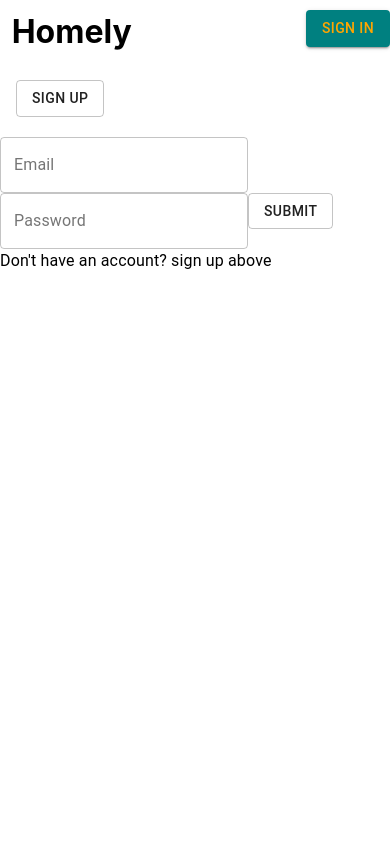
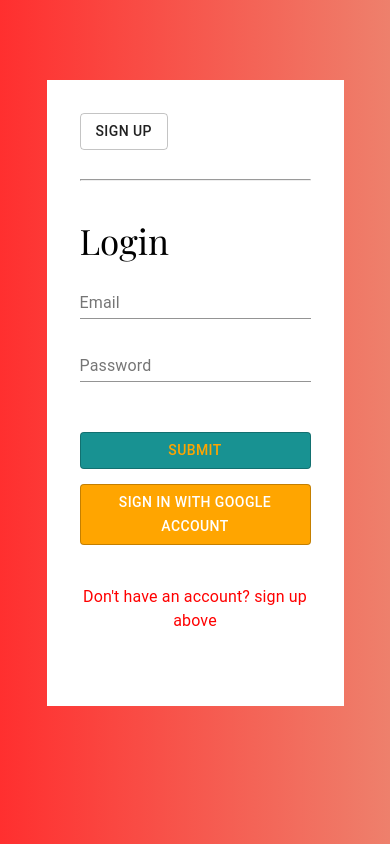
Before and after one commit to Hycient195/Homely, a Next.js app: page /sign_up in a window 390 px wide. Built offline with nearby package versions, Linux system fonts and the light colour scheme.

Commit message:
Fixed sign in and sign up screens

```diff
--- a/components/nav/Nav.jsx
+++ b/components/nav/Nav.jsx
@@ -19,12 +19,15 @@ export default function Nav () {
     }
     return(
         <div className={styles.container}>
-            {/* <div className={styles.body}> */}
-                {/* <Container> */}
+
+               <div className={styles.title_container}>
                     <h1 class={styles.title}>Homely</h1>
+               </div>
             {
                 loggedInVendor === undefined ? (
+                    <div className={styles.signin_container}>
                         <Button href='/sign_up' variant='contained' className={styles.signIn}>Sign In</Button>
+                    </div>
                 ):(
                     <div className={styles.user}>
                         <a href={`/vendor_profile/${loggedInVendor?.result?._id}`}>
@@ -44,16 +47,6 @@ export default function Nav () {
 
 
             </div>
-
-            {/* </div> */}
-            {/* <Paper className={styles.sideNav}>
-            <br/><br/><br/><br/>
-            <Button onClick={handleLogout}>Logout</Button>
-                <select name="" id="">
-                    <option value="">Add Property</option>
-                    <option value=""></option>
-                </select>
-            </Paper> */}
         </div>
 
     )
--- a/components/nav/nav.module.css
+++ b/components/nav/nav.module.css
@@ -25,7 +25,7 @@
 } */
 .signIn{
     float : right ;
-    margin : 10px 0px 0px 0px !important;
+    margin : 13px 0px 0px 0px !important;
     /* background: rgb(155, 245, 20) !important; */
     background: teal !important;
     color: orange !important;
@@ -42,7 +42,7 @@
     width : 50px;
     border-radius : 50%;
     /* float : right; */
-    margin : 10px 0px 0px 0px !important;
+    margin : 6px 0px 0px 0px !important;
 
 }
 .user{
@@ -64,21 +64,18 @@
     /* float : right; */
     padding : 0px 5px;
     margin-top : 20px;
-    background: white;
+    background: white !important;
     width : 25px;
-    border-radius: 5px;
+}
+
+.select:active{
+    background: white !important;
 }
 
 .title{
     float: left;
     display: inline;
-    margin: 3%;
-}
-
-.title_container{
-    width: 80%;
-    height: 80px;
-    background: red;
+    /* margin: 3%; */
 }
 
 .container{
@@ -110,7 +107,7 @@
     .container{
         width: 100%;
         /* padding: 3%; */
-        padding: 0px;
+        /* padding: 0px; */
         position: fixed;
         top : 0;
         background-color: whitesmoke;
@@ -120,7 +117,7 @@
     .title{
         float: left;
         display: inline;
-        margin: 3%;
+        margin: 2% 0 0 0;
         width: 70%;
         height : 80px;
     }
--- a/pages/_app.js
+++ b/pages/_app.js
@@ -4,6 +4,18 @@ import store from '../redux/store/store';
 import Layout from '../components/layout/layout';
 
 function MyApp({ Component, pageProps }) {
+
+  if(Component.getLayout){
+    console.log('the per page')
+    return(
+      <ReduxProvider store={store}>
+        {/* <div style={{height: "80px"}}></div> */}
+        {
+          Component.getLayout(<Component {...pageProps} />)
+        }
+      </ReduxProvider>
+    )
+  }
   return(
     <>
       <ReduxProvider store={store}>
@@ -13,6 +25,8 @@ function MyApp({ Component, pageProps }) {
       </ReduxProvider>
     </>
   )
+
+
 }
 
 export default MyApp
--- a/pages/sign_up/index.js
+++ b/pages/sign_up/index.js
@@ -53,110 +53,168 @@ const SignUp = () => {
     }
 
     return (
+        <div className={styles.wrapper_container}>
+
+           <div className={styles.content}>
            <div>
-
-            <Container>
                 {
                     page == SIGN_IN_PAGE?(
                         <Button onClick={togglePage} variant="outlined">Sign Up</Button>
                     ):(
-                        <Button onClick={togglePage} variant="outlined">Sign In</Button>
+                        <Button onClick={togglePage} variant="outlined" >Sign In</Button>
                     )
                 }
-                {/* {JSON.stringify(userDetails)} */}
-
-
-            </Container>
+               {/* <hr/> */}
+            </div>
             <br/>
+            <hr/>
             {
                 page == SIGN_IN_PAGE?(
-                    <form onSubmit={handleSign_in}>
+                    <form onSubmit={handleSign_in} className={styles.sign_in_form}>
+                        <Typography variant="h3" className={styles.login_text}>Login</Typography>
+                    {/* <fieldset className={styles.fieldset}> */}
+                        {/* <legend className={styles.legend}>Enter Your Credentials</legend> */}
+                        <div className={styles.email_container}>
                             <TextField
+                            className={styles.email}
                             type="text"
-                        variant="outlined"
+                            variant="standard"
                             label="Email"
                             name="email"
                             value={userDetails.email}
                             onChange={(e)=> setUserDetails({...userDetails, email : e.target.value})}
                             />
+                        </div>
+                        <div className={styles.password_container}>
                             <TextField
-                        variant="outlined"
+                            className={styles.password}
+                            variant="standard"
                             name="password"
                             type="password"
                             label="Password"
                             value={userDetails.password}
                             onChange={(e)=> setUserDetails({...userDetails, password : e.target.value})}
                             />
-                    <Button variant="outlined" type="submit">Submit</Button>
+                        </div>
 
+                        <div className={styles.submit_container}>
+                            <Button variant="outlined" type="submit" className={styles.submit}>Submit</Button>
+                        </div>
+
+                    {/* </fieldset> */}
+                    <div className={styles.submit_container}>
+                        <Button variant="outlined" className={styles.google_submit}>Sign In With Google Account</Button>
+                    </div>
                 </form>
                 ):(
-                    <Container>
-                    <form onSubmit={handleSign_up}>
+                    // <Container>
+                    <form onSubmit={handleSign_up} className={styles.sign_up_form}>
+
+                        <Typography  className={styles.sign_up_text}>Sign Up</Typography>
+
+                        <div className={styles.textfield_container}>
                         <TextField
                             type="text"
+                            fullWidth
+                            className={styles.textfield}
                             variant="outlined"
                             name="firstName"
                             label="First Name"
                             value={userDetails.firstName}
                             onChange={(e)=> setUserDetails({...userDetails, firstName : e.target.value})}
                             />
+                        </div>
+
+                        <div className={styles.textfield_container}>
                         <TextField
                             type="text"
+                            className={styles.textfield}
                             variant="outlined"
                             name="lastName"
                             label="Last Name"
                             value={userDetails.lastName}
                             onChange={(e)=> setUserDetails({...userDetails, lastName : e.target.value})}
                             />
-                        <br/><br/>
+                        </div>
+
+                        <div className={styles.textfield_container}>
                         <TextField
                             type="text"
+                            className={styles.textfield}
                             variant="outlined"
                             name="email"
                             label="Email"
                             value={userDetails.email}
                             onChange={(e)=> setUserDetails({...userDetails, email : e.target.value})}
                             />
+                        </div>
+
+                        <div className={styles.textfield_container}>
                         <TextField
                             type="text"
+                            className={styles.textfield}
                             variant="outlined"
                             name="phoneNumber"
                             label="Phone Number"
                             value={userDetails.phoneNumber}
                             onChange={(e)=> setUserDetails({...userDetails, phoneNumber : e.target.value})}
                             />
-                        <br/><br/>
+                        </div>
+
+                        <div className={styles.textfield_container}>
                         <TextField
                             variant="outlined"
+                            className={styles.textfield}
                             name={`password`}
                             type={'password'}
                             label="Password"
                             value={userDetails.password}
                             onChange={(e)=> setUserDetails({...userDetails, password : e.target.value})}
                             />
-                        <br/><br/>Upload Property Images
+                        </div>
+
+                        <div className={styles.upload_image}>
+                            <br/><br/>Select Profile Picture {" => "}
                             <FileBase
                                 multiple={false}
                                 type="file"
+                                className={styles.filebase}
                                 onDone={({base64})=> setUserDetails({...userDetails, avatar : base64 })}
                             />
                             <br/><br/>
-                    <Button variant="outlined" type="submit">Submit</Button>
+                        </div>
+                        <div className="submit_container">
+                            <Button variant="outlined" type="submit" className={styles.submit}>Submit</Button>
+                        </div>
                 </form>
-                </Container>
+                // </Container>
                 )
             }
             {
                 page == SIGN_IN_PAGE?(
-                    <Typography>Don&apos;t have an account? sign up above</Typography>
+                    <div className={styles.bottom_text_container}>
+                        <Typography className={styles.bottom_text}>Don&apos;t have an account? sign up above</Typography>
+                    </div>
                 ):(
-                    <Typography>Have an account? sign in above</Typography>
+                    <div className={styles.bottom_text_container}>
+                        <Typography className={styles.bottom_text}>Have an account? sign in above</Typography>
+                    </div>
                 )
             }
+           </div>
 
         </div>
      );
 }
 
+
 export default SignUp;
+
+SignUp.getLayout = function PageLayout (page){
+    return(
+        <>
+            { page }
+        {/* This position is for footer when included */}
+        </>
+    )
+}
--- a/pages/sign_up/signup.module.css
+++ b/pages/sign_up/signup.module.css
@@ -0,0 +1,170 @@
+@import url('https://fonts.googleapis.com/css2?family=Playfair+Display&display=swap');
+
+
+.wrapper_container{
+    padding: 80px 30px;
+    font-family: 'Playfair Display', serif;
+    font-style : normal;
+    /* margin-top: 90px; */
+    height: 100vh;
+    background: linear-gradient(90deg, rgba(255, 0, 0, 0.815), rgb(238, 128, 108));
+    /* background: rgba(215, 0, 222, 0.3); */
+    /* height: 1000px; */
+    /* text-align: center; */
+}
+
+.sign_in_form{
+    /* margin: 0 auto; */
+    /* background: green; */
+    /* height: 89px; */
+    width: 100%;
+    margin-top: 40px;
+}
+
+.email{
+    /* display: block; */
+    margin: 0 auto;
+    margin: 10px 0;
+    width: 100%;
+    /* background: blue; */
+}
+
+.password{
+    /* display: block; */
+    margin: 20px 0;
+    width: 100%;
+}
+
+.email_container{
+    width: 100%;
+    /* height: 200px; */
+    /* background: orange; */
+    /* margin: 10px 0; */
+    margin: auto;
+    margin-bottom: 15px;
+    margin-top: 10px;
+}
+
+.password_container{
+    width: 100%;
+    margin: 15px 0;
+    margin: 0 auto;
+    margin-bottom: 50px;
+    margin-top: 15px;
+}
+
+.fieldset{
+    border-radius: 7px;
+    border: 1px solid silver;
+    width: 100%;
+    margin: 0 auto;
+    /* background: red; */
+}
+
+.submit{
+    margin: 0 auto;
+    width: 100%;
+    background: rgb(24, 146, 146) !important;
+    color: orange !important;
+}
+
+.google_submit{
+    margin: 0 auto;
+    width: 100%;
+    background: orange !important;
+    color: white !important;
+}
+
+div.submit_container{
+    width: 100%;
+    margin: 0 auto;
+    margin-bottom: 15px ;
+}
+
+legend.legend{
+    color: grey;
+    /* margin: 0 20px; */
+}
+
+div.content{
+    /* background: cyan; */
+    width: 600px;
+    margin: 0 auto;
+    padding: 70px;
+    background: white;
+}
+
+.bottom_text{
+    text-align: center;
+    /* margin: 40px 50px; */
+    margin-top: 40px;
+    /* color: red; */
+}
+
+.bottom_text_container{
+    margin: 40px 0;
+    color: red;
+}
+
+.login_text{
+    font-size: 35px !important;
+    font-family: 'Playfair Display', serif !important;
+    font-style : normal !important;
+    font-weight: 500 !important;
+}
+
+
+
+
+
+/* Handler for The Sign Up form */
+
+div.textfield_container{
+    width: 47%;
+    display: inline-block;
+    margin: 5px;
+    /* background: navy; */
+}
+
+.textfield{
+    width: 100%;
+}
+
+.sign_up_form{
+    width: 100% !important;
+}
+
+.sign_up_text{
+    font-size: 35px !important;
+    font-family: 'Playfair Display', serif !important;
+    font-style : normal !important;
+    font-weight: 500 !important;
+    /* color: red !important; */
+    margin: 30px 0 !important;
+}
+
+div.upload_image{
+    text-align: center;
+    margin: 0 auto;
+    /* background: red !important; */
+}
+
+.filebase{
+    margin: 0 !important;
+    padding: 0 !important;
+}
+
+@media only screen and (max-width: 680px){
+    div.content{
+        width: 90%;
+        /* margin: 10px; */
+        padding: 10%;
+    }
+
+    div.textfield_container{
+        width: 45%;
+        display: inline-block;
+        margin: 5px;
+        /* background: navy; */
+    }
+}
```
Also changed, not shown: components/search/Search.jsx (+5 -4 lines), components/search/search.module.css (+9 -1 lines), components/topLanding/topLanding.module.css (+0 -8 lines). Lines whose indentation alone changed are shown as unchanged.
